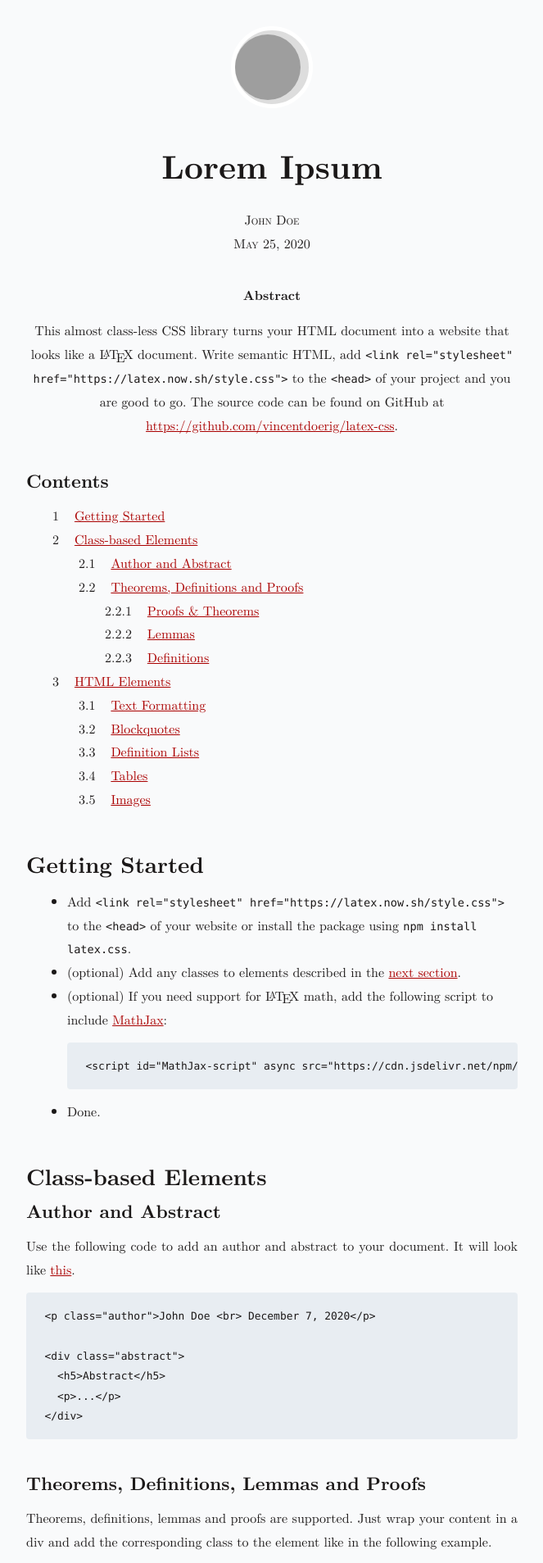
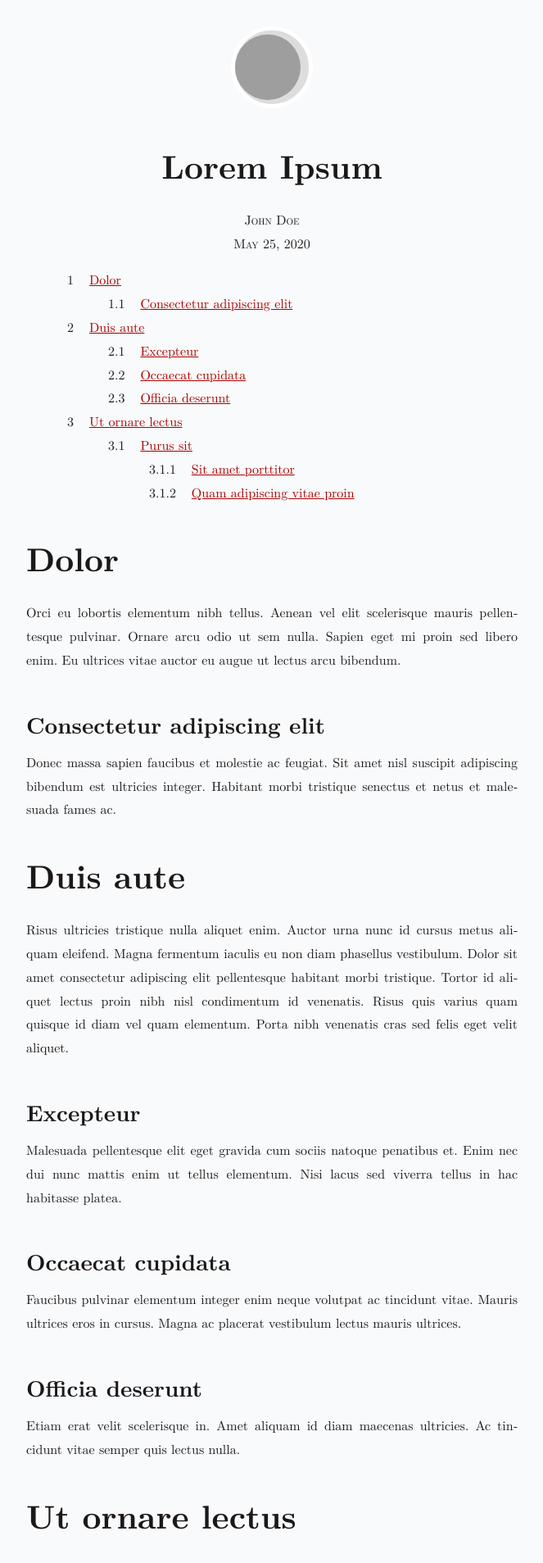
Before and after one commit to ryanmcdermott/jekyll-latex, a Jekyll site: the page built from _posts/2020-05-25-lorem-ipsum.md, in a window 1280 px wide. Shown: the top 1907 px of the page at 82% size, without its empty margins (308-971 px from the left). Built offline with Jekyll 4.4.1, drawn with Linux system fonts in a browser that asks for light colours; some of the changed text lies outside the part shown; grey boxes are pictures that could not be loaded.

Commit message:
Table of contents

```diff
--- a/_posts/2020-05-25-lorem-ipsum.md
+++ b/_posts/2020-05-25-lorem-ipsum.md
@@ -4,150 +4,45 @@ author: John Doe
 layout: post
 ---
 
- <div class="abstract">
-    <h5>Abstract</h5>
-    <p>This almost class-less CSS library turns your HTML document into a website that looks like a
-      <span class="latex">L<span>a</span>T<span>e</span>X</span>
-      document. Write semantic HTML, add
-      <code>&lt;link rel="stylesheet" href="https://latex.now.sh/style.css"&gt;</code> to the
-      <code>&lt;head&gt;</code> of your project and you are good to go. The source code can be found on GitHub at <a
-        href="https://github.com/vincentdoerig/latex-css">https://github.com/vincentdoerig/latex-css</a>.
-    </p>
-  </div>
+* TOC
+{:toc}
 
-  <nav role="navigation" class="toc">
-    <h3>Contents</h3>
-    <ol>
-      <li><a href="#getting-started">Getting Started</a> </li>
-      <li><a href="#class-based-elements">Class-based Elements</a>
-        <ol>
-          <li><a href="#author-abstract">Author and Abstract</a></li>
-          <li><a href="#tdpl">Theorems, Definitions and Proofs</a>
-            <ol>
-              <li><a href="#proofs-theorems">Proofs & Theorems</a></li>
-              <li><a href="#lemmas">Lemmas</a></li>
-              <li><a href="#definitions">Definitions</a></li>
-            </ol>
-          </li>
-        </ol>
-      </li>
-      <li><a href="#html-elements">HTML Elements</a>
-        <ol>
-          <li><a href="#text-formatting">Text Formatting</a></li>
-          <li><a href="#blockquotes">Blockquotes</a></li>
-          <li><a href="#definition-lists">Definition Lists</a></li>
-          <li><a href="#tables">Tables</a></li>
-          <li><a href="#images">Images</a></li>
-        </ol>
-      </li>
-    </ol>
-  </nav>
+# Dolor
 
-  <main>
-    <article>
-      <h2 id="getting-started">Getting Started</h2>
-      <ul>
-        <li>Add <code>&lt;link rel="stylesheet" href="https://latex.now.sh/style.css"&gt;</code> to the
-          <code>&lt;head&gt;</code> of your website or install the package using <code>npm install latex.css</code>.
-        </li>
-        <li>(optional) Add any classes to elements described in the <a href="#class-based-elements">next section</a>.
-        </li>
-        <li>(optional) If you need support for <span class="latex">L<span>a</span>T<span>e</span>X</span> math, add the
-          following script to include <a href="https://www.mathjax.org/">MathJax</a>:
-          <pre><code>&lt;script id="MathJax-script" async src="https://cdn.jsdelivr.net/npm/mathjax@3/es5/tex-mml-chtml.js"&gt;&lt;/script&gt;</code></pre>
-        </li>
-        <li>Done.</li>
-      </ul>
-      <h2 id="class-based-elements">Class-based Elements</h2>
-      <h3 id="author-abstract">Author and Abstract</h3>
-      <p>Use the following code to add an author and abstract to your document. It will look like <a
-          href="#top">this</a>.</p>
-      <pre><code>&lt;p class="author"&gt;John Doe &lt;br&gt; December 7, 2020&lt;/p&gt;
+Orci eu lobortis elementum nibh tellus. Aenean vel elit scelerisque mauris pellentesque pulvinar. Ornare arcu odio ut sem nulla. Sapien eget mi proin sed libero enim. Eu ultrices vitae auctor eu augue ut lectus arcu bibendum.
 
-&lt;div class="abstract"&gt;
-  &lt;h5&gt;Abstract&lt;/h5&gt;
-  &lt;p&gt;...&lt;/p&gt;
-&lt;/div&gt;</code></pre>
+## Consectetur adipiscing elit
 
-      <h3 id="tdpl">Theorems, Definitions, Lemmas and Proofs</h3>
-      <p>Theorems, definitions, lemmas and proofs are supported. Just wrap your content in a div and add the
-        corresponding class to the element like in the following example.</p>
+Donec massa sapien faucibus et molestie ac feugiat. Sit amet nisl suscipit adipiscing bibendum est ultricies integer. Habitant morbi tristique senectus et netus et malesuada fames ac.
 
-      <pre><code>&lt;div class="theorem"&gt;...&lt;/div&gt;
-&lt;div class="definition"&gt;...&lt;/div&gt;
-&lt;div class="lemma"&gt;...&lt;/div&gt;
-&lt;div class="proof"&gt;...&lt;/div&gt;</code></pre>
-      <p>Below are some examples.</p>
-      <h4 id="proofs-theorems">Proofs & Theorems</h4>
-      <div class="theorem">The real numbers $\mathbb{R}$ are uncountable.</div>
-      <div class="proof">If $\mathbb{R}$ is countable, then [0, 1] is countable as well. Hence there exists a map
-        C from $\mathbb{N}$ onto [0, 1] with $$C(n)=\sum_{i=1}^{\infty} c_{i}(n) 10^{-i}$$ where $c_{i}(n) \in\{0,1,
-        \ldots, 9\},$
-        are the digits in decimal expansion. Now consider a real
-        number
-        $$x=\sum_{i=1}^{\infty} \bar{c}_{i} 10^{-i} \in[0,1]$$
-        with $\bar{c}_{i} \neq c_{i}(i)$. Obviously $C(n) \neq x$ for all $n \in \mathbb{N} .$ Hence $C$ is not onto. A
-        contradiction.</div>
-      <div class="theorem">If $S$ is both countable and infinite, then there is a bijection between $S$ and
-        $\boldsymbol{N}$ itself.<sup><a href="#fn1" id="ref1">1</a></sup>
-      </div>
-      <div class="proof">For any $s \in S,$ we let $f(s)$ denote the value of $k$ such that $s$ is the $k$ th
-        smallest element of $S .$ This map is well defined for any $s,$ because there are only finitely many natural
-        numbers between 1 and $s .$ It is impossible for two different elements of $S$ to both be the $k$ th smallest
-        element of $S$. Hence $f$ is one-to-one. Also, since $S$ is infinite, $f$ is onto.</div>
-      <h4 id="lemmas">Lemmas</h4>
-      <div class="lemma">An even number plus an even number results in an even number.</div>
-      <h4 id="definitions">Definitions</h4>
-      <div class="definition">A definition is a a statement of the meaning of a word or word group or a sign or
-        symbol.<sup><a href="#fn2" id="ref2">2</a></sup></div>
-      <h2 id="html-elements">HTML Elements</h2>
-      <p>For a preview of all HTML elements with LaTeX.css, check out the <a href="/elements">HTML5 elements test
-          page</a>.</p>
-      <h3 id="text-formatting">Text Formatting</h3>
-      <p>
-        This sentence is <b>bold</b>. If you like semantics, you might go with
-        <strong>strong</strong> or <em>emphasized</em> text. If not, <i>italic</i> is still
-        around. <small>Small</small> text is for fine print. Your copy can also be
-        <sub>subscripted</sub> and <sup>superscripted</sup>, <ins>inserted</ins>,
-        <del>deleted</del>, or <mark>highlighted</mark>. You would use a
-        <a href="#!">hyperlink</a> to go to a new page. Keyboard input elements like <kbd>Cmd</kbd> + <kbd>Shift</kbd>
-        are used to display textual user input.
-      </p>
-      <h3 id="blockquotes">Blockquotes</h3>
-      <blockquote>
-        Give me six hours to chop down a tree and I will spend the first four sharpening the axe.
-        <cite>— Abraham Lincoln</cite>
-      </blockquote>
-      <h3 id="definition-lists">Definition Lists</h3>
-      <dl>
-        <dt>Definition Title One</dt>
-        <dd>First definition description</dd>
-        <dt>Binomial theorem</dt>
-        <dd>$$(x+y)^{n}=\sum_{k=0}^{n}\left(\begin{array}{l}n \\ k\end{array}\right) x^{n-k}
-          y^{k}=\sum_{k=0}^{n}\left(\begin{array}{l}n \\ k\end{array}\right) x^{k} y^{n-k}$$</dd>
-      </dl>
+# Duis aute
 
-      <h3 id="images">Images</h3>
-      <figure>
-        <img src="https://images.unsplash.com/photo-1477346611705-65d1883cee1e?auto=format&fit=crop&w=1000&q=80"
-          loading="lazy" alt="Mountain landscape" width="600" height="400">
-        <figcaption>Mountain landscape by <a href="https://unsplash.com/@heytowner">John Towner</a>.</figcaption>
-      </figure>
-      <div class="footnotes">
-        <p id="fn1">1. From <a
-            href="https://www.math.brown.edu/~res/MFS/handout8.pdf">https://www.math.brown.edu/~res/MFS/handout8.pdf</a>.
-          <a href="#ref1" title="Jump back to footnote 1 in the text.">↩</a></p>
-        <p id="fn2">2. “Definition.” Merriam-Webster.com Dictionary, Merriam-Webster,
-          <a
-            href="https://www.merriam-webster.com/dictionary/definition">https://www.merriam-webster.com/dictionary/definition</a>.
-          Accessed 18 May. 2020. <a href="#ref2" title="Jump back to footnote 2 in the text.">↩</a></p>
-      </div>
-    </article>
- </main>
+Risus ultricies tristique nulla aliquet enim. Auctor urna nunc id cursus metus aliquam eleifend. Magna fermentum iaculis eu non diam phasellus vestibulum. Dolor sit amet consectetur adipiscing elit pellentesque habitant morbi tristique. Tortor id aliquet lectus proin nibh nisl condimentum id venenatis. Risus quis varius quam quisque id diam vel quam elementum. Porta nibh venenatis cras sed felis eget velit aliquet.
 
+## Excepteur
 
-|Header 1|Header 2|Header 3|
-|--- |--- |--- |
-|Description 1|Description 2|Description 3|
-|Description 1|Description 2|Description 3|
-|Description 1|Description 2|Description 3|
+Malesuada pellentesque elit eget gravida cum sociis natoque penatibus et. Enim nec dui nunc mattis enim ut tellus elementum. Nisi lacus sed viverra tellus in hac habitasse platea.
+
+## Occaecat cupidata
+
+Faucibus pulvinar elementum integer enim neque volutpat ac tincidunt vitae. Mauris ultrices eros in cursus. Magna ac placerat vestibulum lectus mauris ultrices.
+
+## Officia deserunt
+
+Etiam erat velit scelerisque in. Amet aliquam id diam maecenas ultricies. Ac tincidunt vitae semper quis lectus nulla.
+
+# Ut ornare lectus
+
+Elementum pulvinar etiam non quam lacus suspendisse. Malesuada pellentesque elit eget gravida cum sociis natoque. Vestibulum sed arcu non odio. Quam lacus suspendisse faucibus interdum posuere. Faucibus in ornare quam viverra orci sagittis eu volutpat.
+
+## Purus sit
+
+Lorem ipsum dolor sit amet, consectetur adipiscing elit, sed do eiusmod tempor incididunt ut labore et dolore magna aliqua. Massa tincidunt nunc pulvinar sapien et.
+
+### Sit amet porttitor
+
+Risus nullam eget felis eget nunc. Risus at ultrices mi tempus imperdiet nulla malesuada pellentesque. At in tellus integer feugiat scelerisque varius morbi. Mauris commodo quis imperdiet massa tincidunt nunc pulvinar sapien. Tellus rutrum tellus pellentesque eu tincidunt.
+
+### Quam adipiscing vitae proin
+
+Leo urna molestie at elementum eu. In cursus turpis massa tincidunt dui ut ornare lectus. Faucibus nisl tincidunt eget nullam. Amet porttitor eget dolor morbi non arcu risus quis. Ut sem viverra aliquet eget sit amet tellus cras. Aliquam eleifend mi in nulla posuere sollicitudin aliquam ultrices.
--- a/_sass/main.scss
+++ b/_sass/main.scss
@@ -198,18 +198,20 @@
   }
 
   /* Nested ordered list for ToC */
-  nav ol {
+  .markdown-toc ol, ul {
 	counter-reset: item;
 	padding-left: 2rem;
+
+	li {
+		display: block;
+	  }
+	  li:before {
+		content: counters(item, '.') ' ';
+		counter-increment: item;
+		padding-right: 0.85rem;
+	  }
   }
-  nav li {
-	display: block;
-  }
-  nav li:before {
-	content: counters(item, '.') ' ';
-	counter-increment: item;
-	padding-right: 0.85rem;
-  }
+
 
   /* Center definitions (most useful for display equations) */
   dl dd {
```
Also changed, not shown: _posts/2019-12-25-dolor-est.md (+9 -35 lines).
